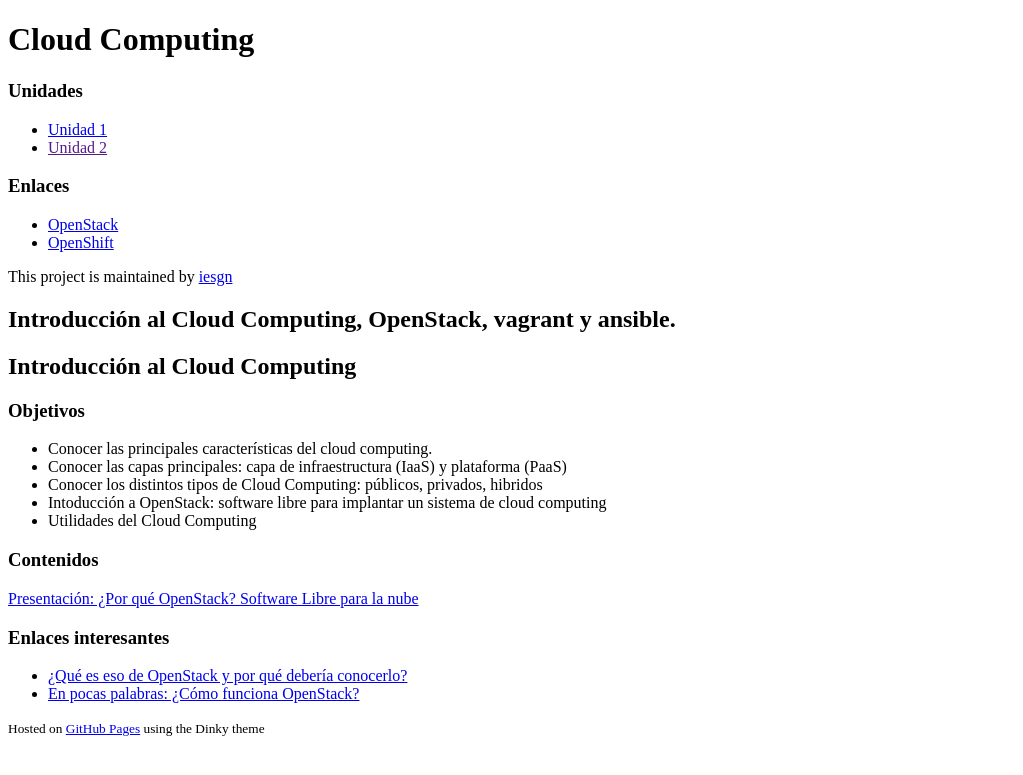
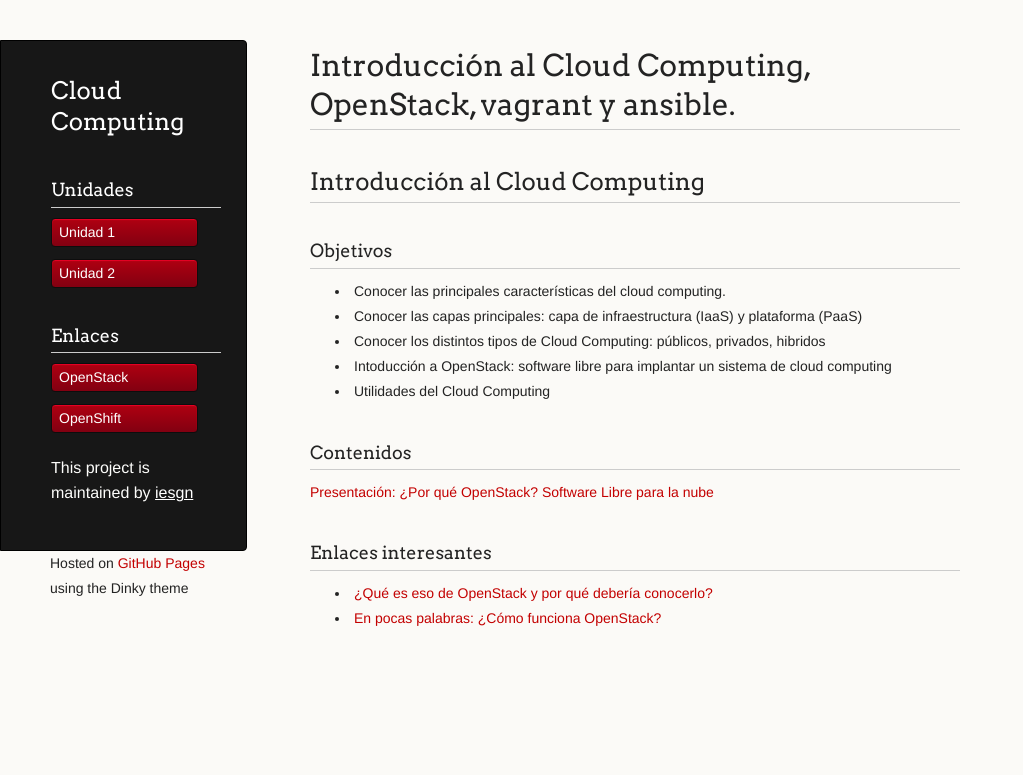
Before and after one commit to iesgn/cloud, a Jekyll site: the page built from curso/u1/index.md, in a window 1280 px wide. Shown: the top 775 px of the page, without its empty margins (0-1023 px from the left). Built offline with Jekyll 4.4.1, drawn with Linux system fonts in a browser that asks for light colours.

Commit message:
path completo

```diff
--- a/_layouts/blog.html
+++ b/_layouts/blog.html
@@ -5,9 +5,9 @@
     <meta http-equiv="X-UA-Compatible" content="chrome=1">
     <title>{{page.little}}</title>
 
-    <link rel="stylesheet" href="stylesheets/styles.css">
-    <link rel="stylesheet" href="stylesheets/pygment_trac.css">
-    <script src="javascripts/scale.fix.js"></script>
+    <link rel="stylesheet" href="{{site.path}}/stylesheets/styles.css">
+    <link rel="stylesheet" href="{{site.path}}/stylesheets/pygment_trac.css">
+    <script src="{{site.path}}/javascripts/scale.fix.js"></script>
     <meta name="viewport" content="width=device-width, initial-scale=1, user-scalable=no">
     <!--[if lt IE 9]>
     <script src="//html5shiv.googlecode.com/svn/trunk/html5.js"></script>
```
